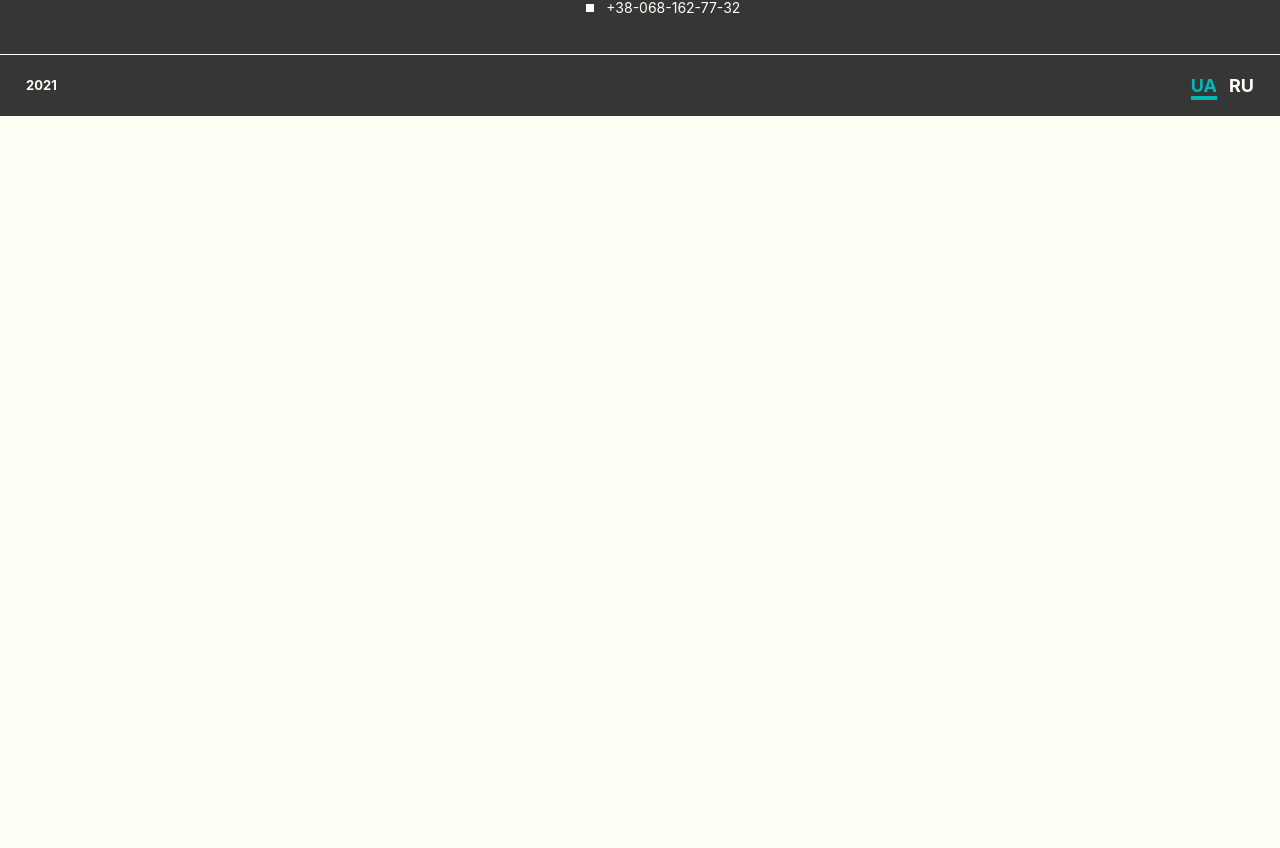
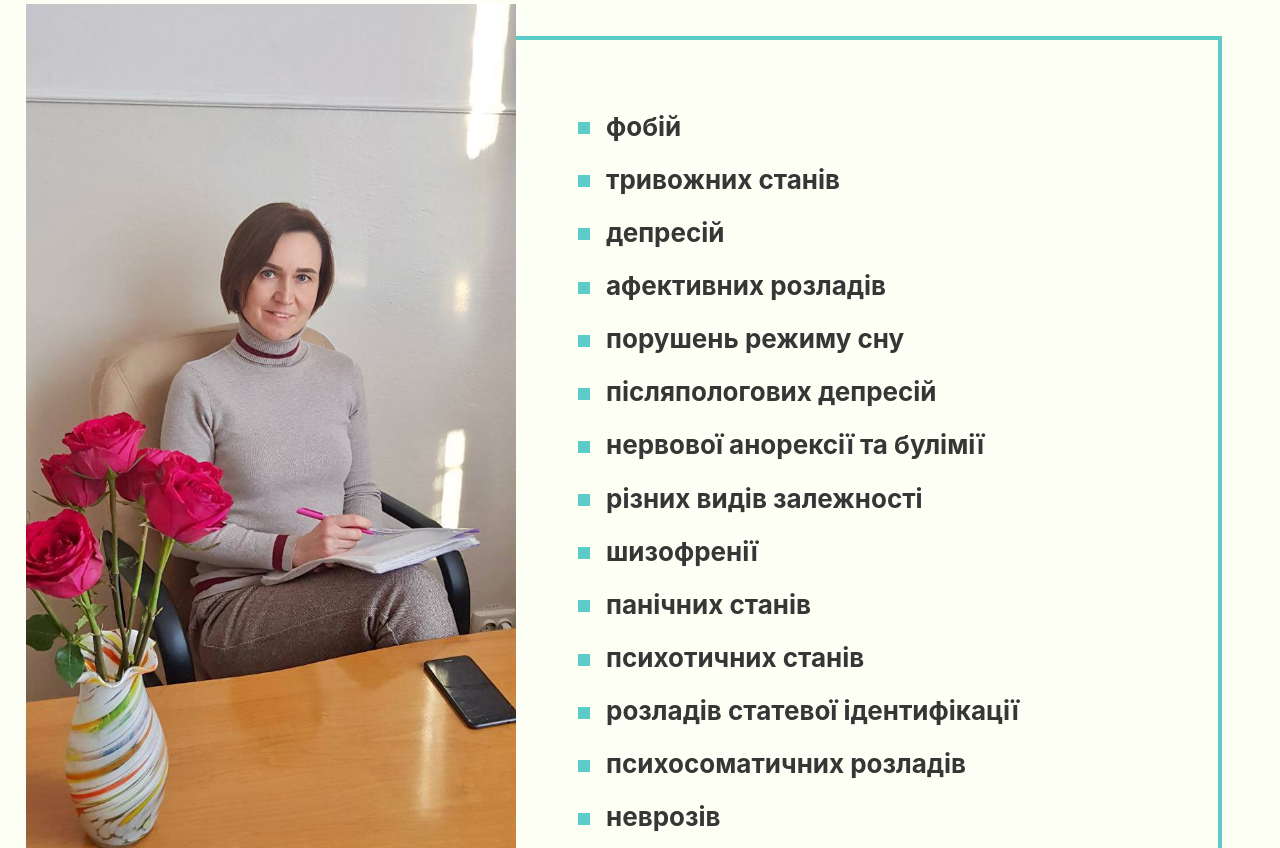
Before and after one commit to Shperung/psychology, a Next.js app: page / in a window 1280 px wide. Shown: the part 1363-2211 px from the top of the page. Before the commit the page ends 1479 px from the top, so only its background shows below. Built offline with nearby package versions, Linux system fonts and the light colour scheme.

Commit message:
Add prof

```diff
--- a/content/index.content.tsx
+++ b/content/index.content.tsx
@@ -64,7 +64,7 @@ export default function IndexContent(props) {
       </section>
 
       {/*  info_section */}
-      <section className={styles.info_section}>
+      <section className={`${styles.section} ${styles.info_section}`}>
         <div data-container>
           <h2 className={styles.h2}>
             <Trans lang={lang}>Ми дбаємо про ваше здоров'я</Trans>
@@ -102,6 +102,65 @@ export default function IndexContent(props) {
         </div>
       </section>
 
+      {/*  prof_section */}
+      <section className={`${styles.section} ${styles.prof_section}`}>
+        <div data-container>
+          <h2 className={styles.h2}>
+            <Trans lang={lang}>Займаюсь лікуванням</Trans>
+          </h2>
+          <div className={styles.prof_blocks}>
+            <figure className={styles.prof_figure}>
+              <img src="/prof.jpg" alt="Редько Тетяна Георгіївна" />
+            </figure>
+
+            <ul className={styles.prof_ul}>
+              <li>
+                <Trans lang={lang}>фобій</Trans>
+              </li>
+              <li>
+                <Trans lang={lang}>тривожних станів</Trans>
+              </li>
+              <li>
+                <Trans lang={lang}>депресій</Trans>
+              </li>
+              <li>
+                <Trans lang={lang}>афективних розладів</Trans>
+              </li>
+              <li>
+                <Trans lang={lang}>порушень режиму сну</Trans>
+              </li>
+              <li>
+                <Trans lang={lang}>післяпологових депресій</Trans>
+              </li>
+              <li>
+                <Trans lang={lang}>нервової анорексії та булімії</Trans>
+              </li>
+              <li>
+                <Trans lang={lang}>різних видів залежності</Trans>
+              </li>
+              <li>
+                <Trans lang={lang}>шизофренії</Trans>
+              </li>
+              <li>
+                <Trans lang={lang}>панічних станів</Trans>
+              </li>
+              <li>
+                <Trans lang={lang}>психотичних станів</Trans>
+              </li>
+              <li>
+                <Trans lang={lang}>розладів статевої ідентифікації</Trans>
+              </li>
+              <li>
+                <Trans lang={lang}>психосоматичних розладів</Trans>
+              </li>
+              <li>
+                <Trans lang={lang}>неврозів</Trans>
+              </li>
+            </ul>
+          </div>
+        </div>
+      </section>
+
       {/*  footer */}
       <FooterBlock lang={lang} />
     </main>
--- a/content/index.module.scss
+++ b/content/index.module.scss
@@ -132,10 +132,13 @@ $min-container: 1250px;
 
 // info_section
 
+.section {
+  padding-top: 48px;
+  padding-bottom: 48px;
+}
+
 .info_section {
   background-color: var(--color-light);
-  padding-top: 48px;
-  padding-bottom: 48px;
 }
 
 .h2 {
@@ -166,3 +169,51 @@ $min-container: 1250px;
     }
   }
 }
+
+.prof_section {
+  padding-bottom: 100px;
+}
+
+.prof_blocks {
+  display: flex;
+  padding-top: 16px;
+}
+
+.prof_figure {
+  width: 490px;
+  position: relative;
+  z-index: 2;
+  flex-shrink: 0;
+
+  img {
+    width: 100%;
+  }
+}
+
+.prof_ul {
+  border: 4px solid var(--color-primary);
+  width: 100%;
+  padding: 68px;
+  position: relative;
+  top: 32px;
+  left: -32px;
+  padding-left: 90px;
+
+  li {
+    font-size: 26px;
+    margin-bottom: 16px;
+    display: flex;
+    position: relative;
+    align-items: center;
+    font-weight: bold;
+
+    &::before {
+      content: '';
+      width: 12px;
+      height: 12px;
+      background-color: var(--color-primary);
+      margin-right: 16px;
+      margin-top: 4px;
+    }
+  }
+}
--- a/trans/ru.json
+++ b/trans/ru.json
@@ -19,5 +19,20 @@
 	"У роботі застосовую сучасні методики діагностики та лікування. Надаю консультативну, діагностичну, терапевтичну допомогу пацієнтам з захворюваннями психічного спектра та нервової системи.": "В работе применяю современные методики диагностики и лечения. Предоставляю консультативную, диагностическую, терапевтическую помощь пациентам с заболеваниями психического спектра и нервной системы.",
 	"Вівторок": "Вторник",
 	"Четвер": "Четверг",
-	"Субота": "Суббота"
+	"Субота": "Суббота",
+	"фобій": "фобий",
+	"тривожних станів": "тревожных состояний",
+	"депресій": "депрессий",
+	"афективних розладів": "аффективных расстройств",
+	"порушень режиму сну": "нарушений режима сна",
+	"післяпологових депресій": "послеродовых депрессий",
+	"нервової анорексії та булімії": "нервной анорексии и булимии",
+	"різних видів залежності": "различных видов зависимости",
+	"шизофренії": "шизофрении",
+	"панічних станів": "панических состояний",
+	"психотичних станів": "психотических состояний",
+	"розладів статевої ідентифікації": "расстройств половой идентификации",
+	"психосоматичних розладів": "психосоматических расстройств",
+	"неврозів": "неврозов",
+	"Займаюсь лікуванням": "Занимаюсь лечением"
 }
```
Also changed, not shown: public/prof.jpg (added).
